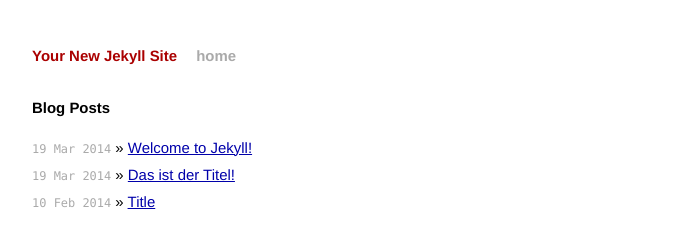
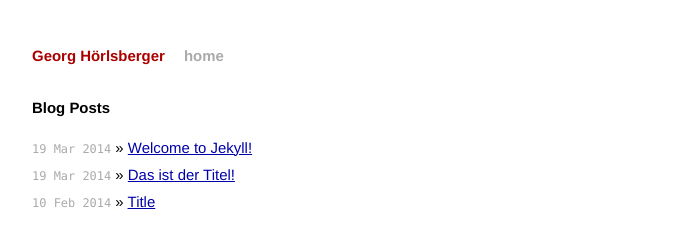
Before and after one commit to hoerlsberger/hoerlsberger.github.io, a Jekyll site: the page built from index.html, in a window 1280 px wide. Shown: the top 240 px of the page, without its empty margins (294-985 px from the left). Built offline with Jekyll 4.4.1, drawn with Linux system fonts in a browser that asks for light colours; Markdown is read by kramdown in place of the engine named in the settings.

Commit message:
Update _config.yml

```diff
--- a/_config.yml
+++ b/_config.yml
@@ -1,3 +1,3 @@
-name: Your New Jekyll Site
+name: Georg Hörlsberger
 markdown: redcarpet
 pygments: true
```
